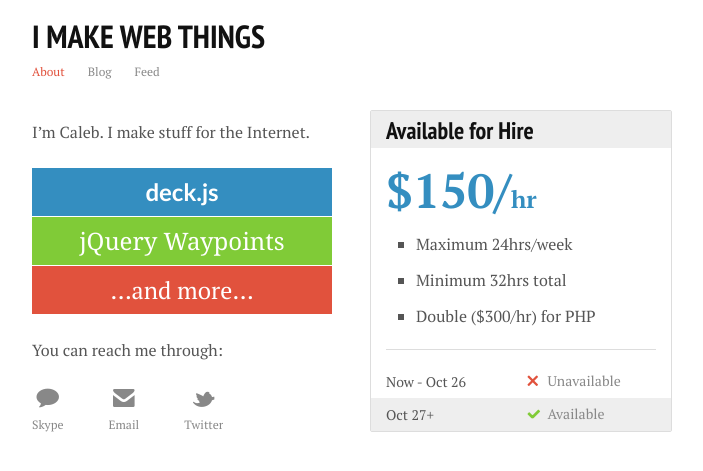
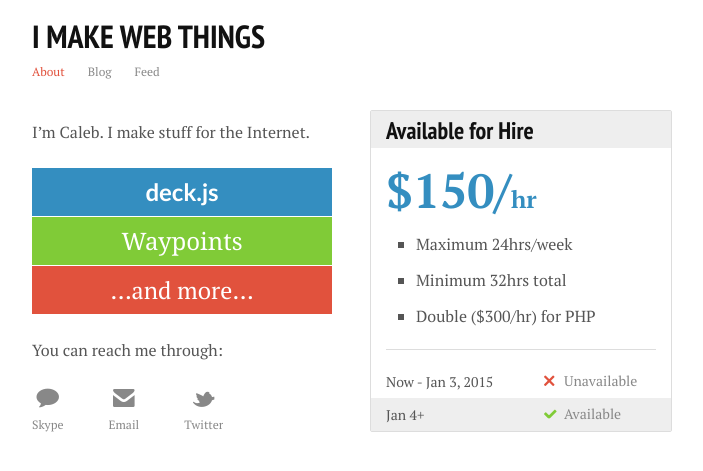
Before and after one commit to imakewebthings/imakewebthings.github.com, a Jekyll site: the page built from index.html, in a window 1280 px wide. Shown: the top 471 px of the page, without its empty margins (288-991 px from the left). Built offline with Jekyll 4.4.1, drawn with Linux system fonts in a browser that asks for light colours.

Commit message:
Update Waypoints name and link

```diff
--- a/index.html
+++ b/index.html
@@ -27,7 +27,7 @@
 
 				<ul class="projects">
 					<li><a class="deck" href="http://imakewebthings.github.com/deck.js" data-description="A presentation framework using HTML, CSS, and JavaScript">deck.js</a></li>
-					<li><a class="waypoints" href="http://imakewebthings.github.com/jquery-waypoints" data-description="Fire a function when the user scrolls to an element">jQuery Waypoints</a></li>
+					<li><a class="waypoints" href="http://imakewebthings.com/waypoints" data-description="Fire a function when the user scrolls to an element">Waypoints</a></li>
 					<li><a class="and-more" href="http://github.com/imakewebthings">&hellip;and more&hellip;</a></li>
 				</ul>
 			</section>
@@ -63,12 +63,12 @@
 
 				<tbody>
 					<tr>
-						<td>Now - Oct 26</td>
+						<td>Now - Jan 3, 2015</td>
 						<td class="unavailable">Unavailable</td>
 					</tr>
 
 					<tr>
-						<td>Oct 27+</td>
+						<td>Jan 4+</td>
 						<td class="available">Available</td>
 					</tr>
 				</tbody>
```
